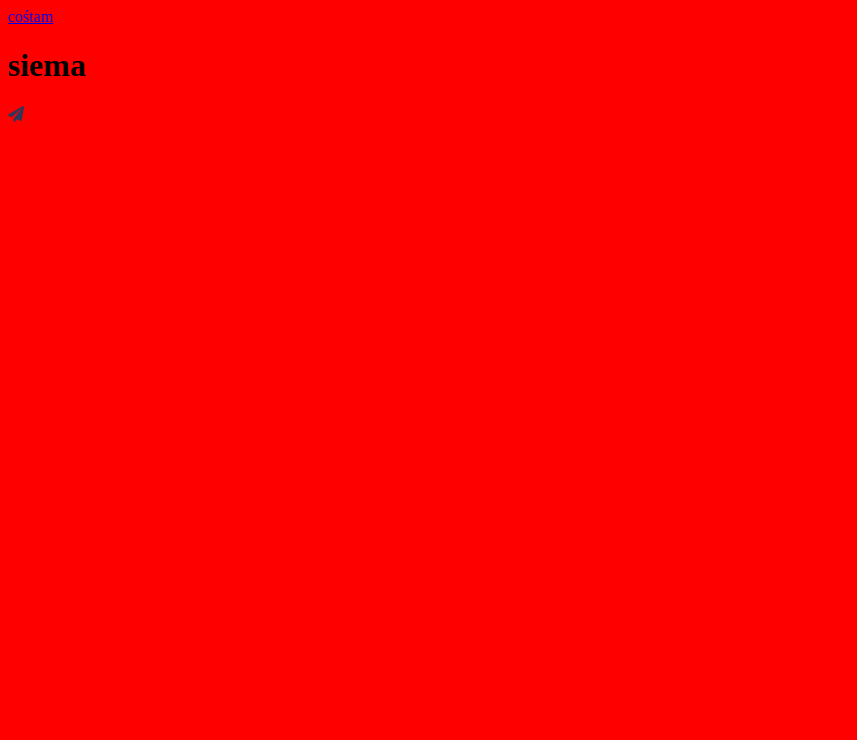
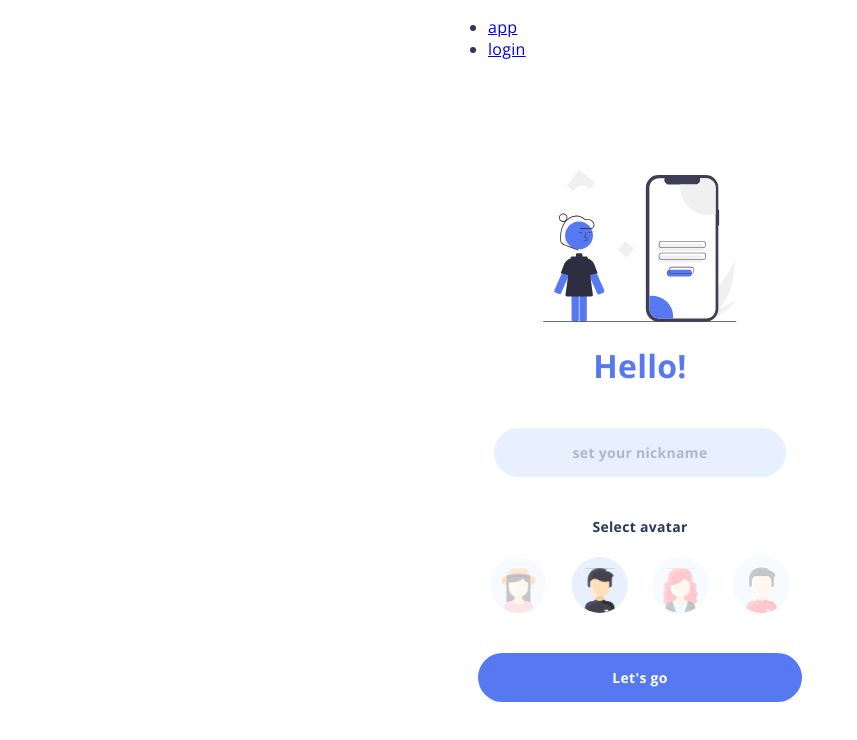
Before and after one commit to dlt-v/Chatlog, a React (Create React App) app: page /login in a window 1280 px wide. Shown: the top 740 px of the page, without its empty margins (0-857 px from the left). Built offline with nearby package versions, Linux system fonts and the light colour scheme; data requests are answered from the project's data file.

Commit message:
Styling without logic

```diff
--- a/src/index.tsx
+++ b/src/index.tsx
@@ -2,6 +2,7 @@ import React from 'react';
 import { BrowserRouter as Router, Switch, Route, Link } from 'react-router-dom';
 import ReactDOM from 'react-dom';
 import App from './pages/App';
+import { Login } from './pages/Login';
 
 console.log('Testing database connection...');
 fetch('http://localhost:3001/users/0')
@@ -14,10 +15,21 @@ ReactDOM.render(
     <React.StrictMode>
         <Router>
             <div>
-                <Link to="/">cośtam</Link>
+                <ul>
+                    <li>
+                        <Link to="/">app</Link>
+                    </li>
+                    <li>
+                        <Link to="/login">login</Link>
+                    </li>
+                </ul>
+
                 <Switch>
-                    <Route path="/">
+                    <Route exact path="/">
                         <App />
+                    </Route>
+                    <Route path="/login">
+                        <Login />
                     </Route>
                 </Switch>
             </div>
--- /dev/null
+++ b/src/pages/Login.tsx
@@ -0,0 +1,44 @@
+import React from 'react';
+import artwork from '../styles/img/artwork.svg';
+import av0 from '../styles/img/av-0.svg';
+import av1 from '../styles/img/av-1.svg';
+import av2 from '../styles/img/av-2.svg';
+import av3 from '../styles/img/av-3.svg';
+
+export const Login: React.FC = () => {
+    return (
+        <div className="login">
+            <div className="login__container">
+                <img src={artwork} alt={artwork} className="login__artwork" />
+            </div>
+
+            <h1 className="login__title">Hello!</h1>
+            <div className="login__container">
+                <input
+                    type="text"
+                    className="login__input"
+                    placeholder="set your nickname"
+                />
+            </div>
+
+            <div className="login__selectText">Select avatar</div>
+
+            <div className="login__avatars">
+                <div className="login__item">
+                    <img src={av0} alt={av0} className="login__avatar" />
+                </div>
+                <div className="login__item--active">
+                    <img src={av1} alt={av1} className="login__avatar" />
+                </div>
+                <div className="login__item">
+                    <img src={av2} alt={av2} className="login__avatar" />
+                </div>
+                <div className="login__item">
+                    <img src={av3} alt={av3} className="login__avatar" />
+                </div>
+            </div>
+
+            <button className="login__btn">Let's go</button>
+        </div>
+    );
+};
--- a/src/styles/style.css
+++ b/src/styles/style.css
@@ -1,6 +1,103 @@
 @import url("icons.css");
+@import url("https://fonts.googleapis.com/css2?family=Open+Sans:wght@400;700&display=swap");
 html {
-  background-color: red;
+  font-family: "Open Sans", sans-serif;
+  letter-spacing: 0.3px;
+  max-width: 400px;
+  margin: 0 auto;
+  color: #2d375a;
+  background-color: #fff;
+}
+
+.login {
+  width: calc(100% - 60px);
+  margin: 30px;
+}
+.login__container {
+  width: 100%;
+  display: flex;
+  justify-content: center;
+  align-items: center;
+}
+.login__artwork {
+  margin-top: 10vh;
+  width: 60%;
+}
+.login__title {
+  text-align: center;
+  color: #5679f2;
+}
+.login__input {
+  all: unset;
+  margin-top: 20px;
+  width: calc(90% - 40px);
+  background-color: #e8effd;
+  padding: 15px 20px;
+  border-radius: 1000px;
+  font-size: 14px;
+  color: #2d375a;
+  font-family: "Open Sans", sans-serif;
+  letter-spacing: 0.3px;
+  text-align: center;
+  font-weight: bold;
+  transition: 0.3s ease;
+}
+.login__input::placeholder {
+  opacity: 0.3;
+  color: #2d375a;
+  font-size: 14px;
+}
+.login__input:active, .login__input:focus {
+  width: calc(100% - 40px);
+}
+.login__selectText {
+  font-weight: bold;
+  font-size: 14px;
+  text-align: center;
+  margin-top: 40px;
+}
+.login__avatars {
+  display: grid;
+  grid-template-columns: 0.25fr 0.25fr 0.25fr 0.25fr;
+  margin-top: 20px;
+  width: 100%;
+}
+.login__item {
+  display: flex;
+  width: 100%;
+  justify-content: center;
+  align-items: center;
+  opacity: 0.3;
+  transition: 0.3s ease;
+}
+.login__item--active {
+  display: flex;
+  width: 100%;
+  justify-content: center;
+  align-items: center;
+  opacity: 0.3;
+  transition: 0.3s ease;
+  opacity: 1;
+}
+.login__avatar {
+  width: 70%;
+}
+.login__btn {
+  all: unset;
+  background-color: #5679f2;
+  color: white;
+  padding: 15px 0;
+  width: 100%;
+  text-align: center;
+  font-weight: bold;
+  border-radius: 100px;
+  margin-top: 40px;
+  font-size: 14px;
+  transition: 0.3s 0.3s;
+}
+.login__btn:active {
+  transition: 0.3s;
+  transform: scale(0.9);
 }
 
 /*# sourceMappingURL=style.css.map */
--- a/src/styles/style.scss
+++ b/src/styles/style.scss
@@ -1,5 +1,122 @@
-@import url("icons.css");
+@import url('icons.css');
+@import url('https://fonts.googleapis.com/css2?family=Open+Sans:wght@400;700&display=swap');
+
+// colors
+$bg: #fff;
+$c: #5679f2;
+$t: #2d375a;
+$bgl: #e8effd;
 
 html {
-    background-color: red;
+    font-family: 'Open Sans', sans-serif;
+    letter-spacing: 0.3px;
+    max-width: 400px;
+    margin: 0 auto;
+    color: $t;
+    background-color: $bg;
 }
+
+.login {
+    width: calc(100% - 60px);
+    margin: 30px;
+
+    &__container {
+        width: 100%;
+        display: flex;
+        justify-content: center;
+        align-items: center;
+    }
+
+    &__artwork {
+        margin-top: 10vh;
+        width: 60%;
+    }
+
+    &__title {
+        text-align: center;
+        color: $c;
+    }
+
+    &__input {
+        all: unset;
+        margin-top: 20px;
+        width: calc(90% - 40px);
+        background-color: $bgl;
+        padding: 15px 20px;
+        border-radius: 1000px;
+        font-size: 14px;
+        color: $t;
+        font-family: 'Open Sans', sans-serif;
+        letter-spacing: 0.3px;
+        text-align: center;
+        font-weight: bold;
+        transition: 0.3s ease;
+
+        &::placeholder {
+            opacity: 0.3;
+            color: $t;
+            font-size: 14px;
+        }
+
+        &:active,
+        &:focus {
+            width: calc(100% - 40px);
+        }
+    }
+
+    &__selectText {
+        font-weight: bold;
+        font-size: 14px;
+        text-align: center;
+        margin-top: 40px;
+    }
+
+    &__avatars {
+        display: grid;
+        grid-template-columns: 0.25fr 0.25fr 0.25fr 0.25fr;
+        margin-top: 20px;
+        width: 100%;
+    }
+
+    &__item {
+        display: flex;
+        width: 100%;
+        justify-content: center;
+        align-items: center;
+        opacity: 0.3;
+        transition: 0.3s ease;
+
+        &--active {
+            display: flex;
+            width: 100%;
+            justify-content: center;
+            align-items: center;
+            opacity: 0.3;
+            transition: 0.3s ease;
+            opacity: 1;
+        }
+    }
+
+    &__avatar {
+        width: 70%;
+    }
+
+    &__btn {
+        all: unset;
+        background-color: $c;
+        color: white;
+        padding: 15px 0;
+        width: 100%;
+        text-align: center;
+        font-weight: bold;
+        border-radius: 100px;
+        margin-top: 40px;
+        font-size: 14px;
+        transition: 0.3s 0.3s;
+
+        &:active {
+            transition: 0.3s;
+            transform: scale(0.9);
+        }
+    }
+}
```
Also changed, not shown: 1 other file (tests, documents, lock files or other folders).
